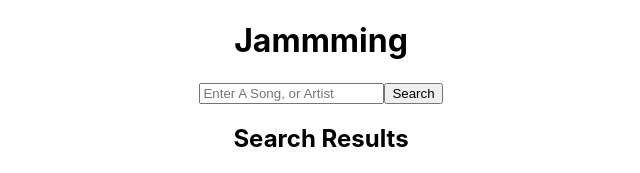
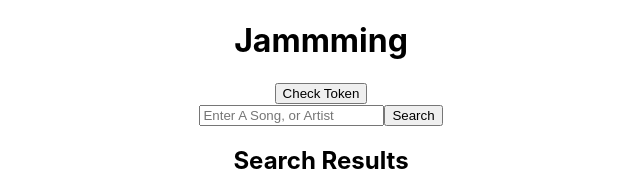
Before and after one commit to ScottODev/jammming, a React (Create React App) app: page / in a window 1280 px wide. Shown: the top 173 px of the page, without its empty margins (319-959 px from the left). Built offline with nearby package versions, Linux system fonts and the light colour scheme; no server answers.

Commit message:
Spotify token expiry check

```diff
--- a/src/App.js
+++ b/src/App.js
@@ -69,6 +69,7 @@ function App() {
   return (
     <div className="App">
       <h1>Jammming</h1>
+      <button onClick={() => console.log("Token:", Spotify.getAccessToken())}>Check Token</button>
       <SearchBar onSearch={search}/>
       <div className="App-content">
         <SearchResults
```
